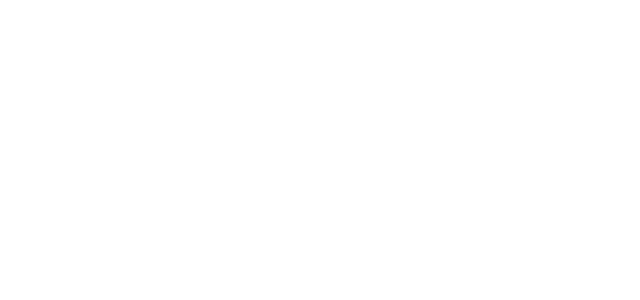
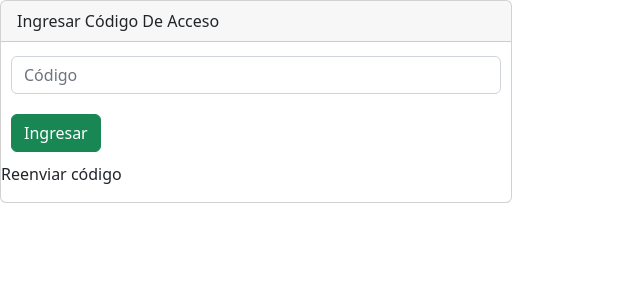
Before and after one commit to programateacademy/Sinergias-Alianzas-Front-end, a React (Create React App) app: page /login-with-code/1 in a window 1280 px wide. Before the commit this address had no page. Shown: the top 300 px of the page, without its empty margins (0-640 px from the left). Built offline with nearby package versions, Linux system fonts and the light colour scheme.

Commit message:
Se realiza componente para código de acceso

```diff
--- a/src/App.js
+++ b/src/App.js
@@ -15,6 +15,7 @@
 import Home from "./pages/Home/Home";
 import Users from "./pages/Users/Users";
 import ResetPassword from "./pages/ResetPassword/ResetPassword";
+import LoginWithCode from './pages/Login/LoginWithCode'
 
 // Estilos
 import "react-toastify/dist/ReactToastify.css";
@@ -54,6 +55,8 @@
         />
 
         <Route path="/reset-password/:resetToken" element={<ResetPassword />} />
+
+        <Route path="/login-with-code/:email" element={<LoginWithCode />} />
       </Routes>
     </BrowserRouter>
   );
--- /dev/null
+++ b/src/pages/Login/LoginWithCode.jsx
@@ -0,0 +1,56 @@
+import React, { useState } from "react";
+
+// Estilos
+import { Button, Form, FormGroup, Input, Card, CardHeader } from "reactstrap";
+
+const LoginWithCode = () => {
+  /*
+  - =================================
+  -       ESTADOS DEL COMPONENTE
+  - =================================
+  */
+
+  // Estado del formulario
+  const [loginCode, setLoginCode] = useState("");
+
+  /*
+  - =================================
+  -    FUNCIONES DEL COMPONENTE
+  - =================================
+  */
+
+  // Función para capturar el valor del input
+  const onInputChange = (e) => {
+    setLoginCode(e.target.value);
+  };
+
+  // Función para enviar el formulario
+  const handleSubmit = () => {};
+  return (
+    <>
+      <Card style={{ width: "40%" }}>
+        <CardHeader>Ingresar Código De Acceso</CardHeader>
+
+        <Form className="mt-1" style={{ maxWidth: "100%", padding: "10px" }}>
+          <FormGroup>
+            <Input
+              name="accessCode"
+              placeholder="Código"
+              type="text"
+              value={loginCode}
+              onChange={onInputChange}
+            />
+          </FormGroup>
+
+          <Button color="success" className="mt-1">
+            Ingresar
+          </Button>
+        </Form>
+
+        <p>Reenviar código</p>
+      </Card>
+    </>
+  );
+};
+
+export default LoginWithCode;
```
